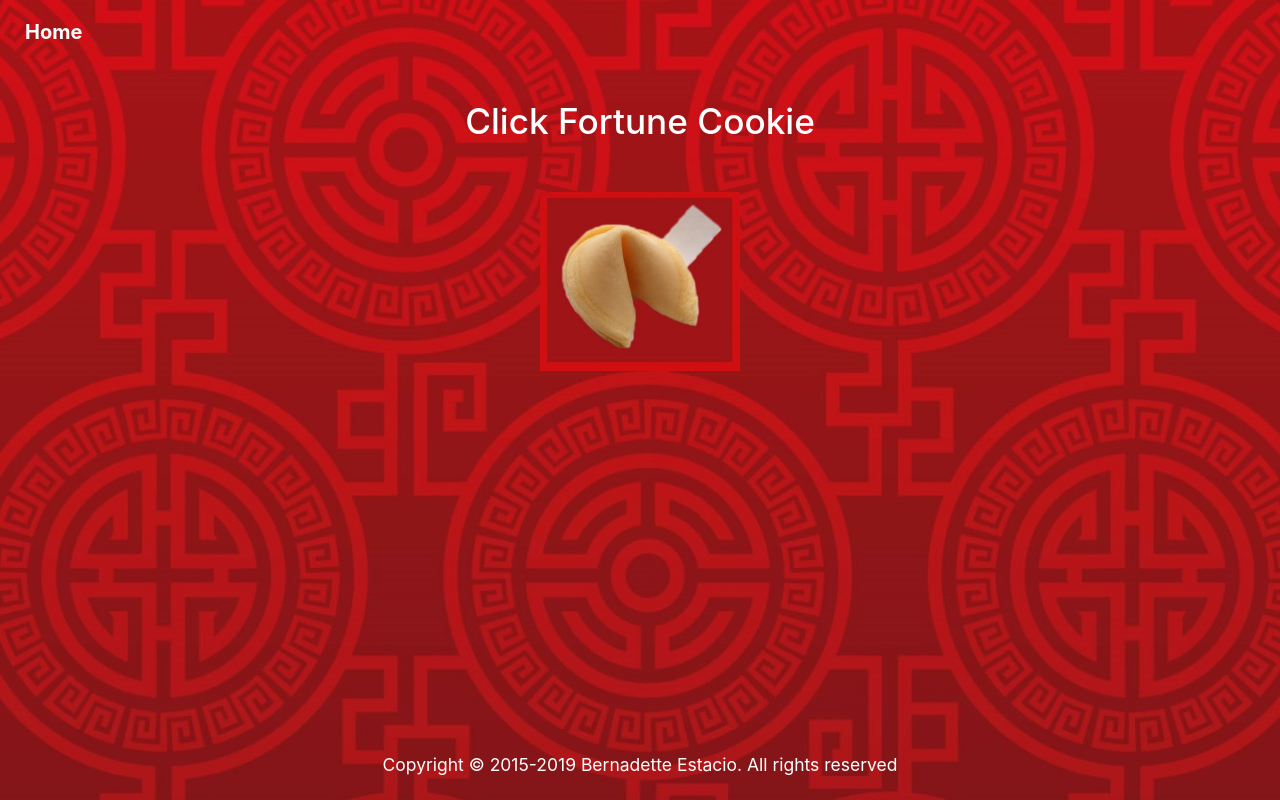
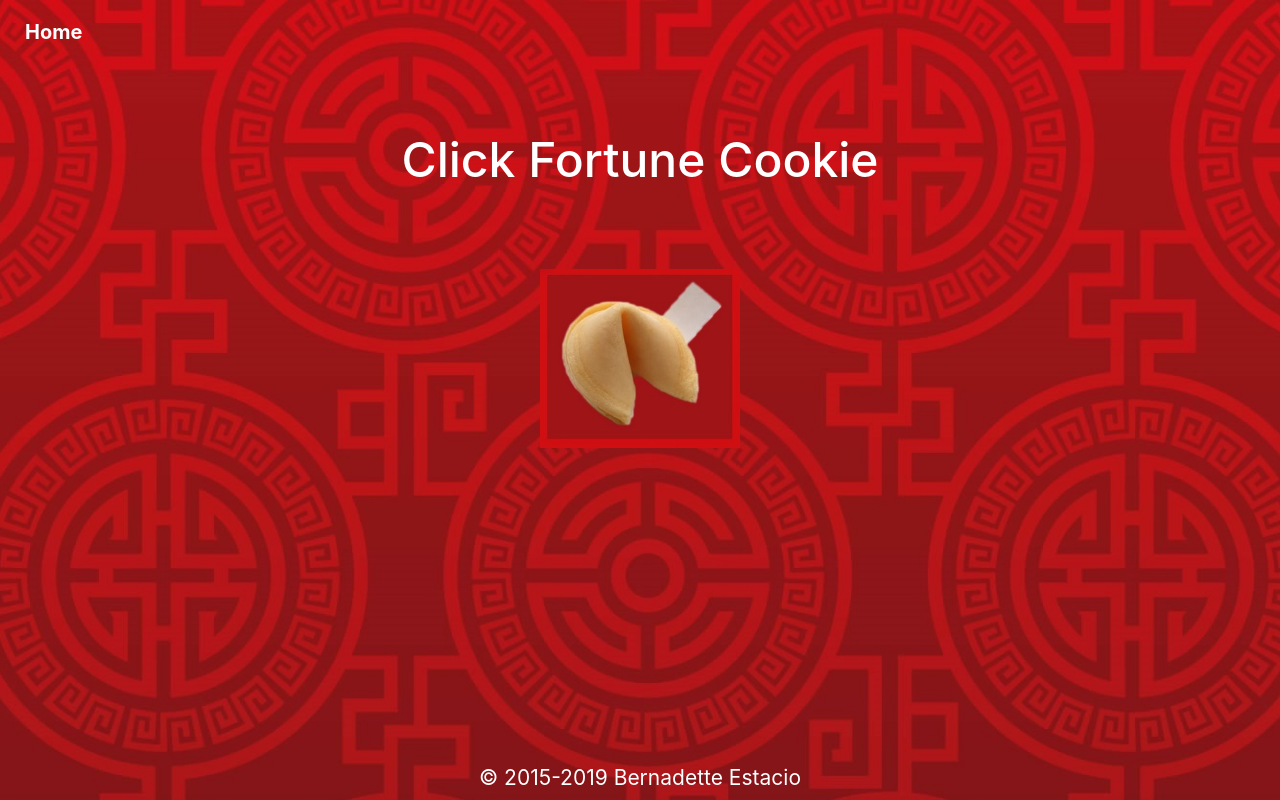
Before and after one commit to bernadette-codes/fortune-cookie-react-app, a React (Create React App) app: page / in a window 1280 px wide. Built offline with nearby package versions, Linux system fonts and the light colour scheme.

Commit message:
Updated code

```diff
--- a/src/App.js
+++ b/src/App.js
@@ -13,7 +13,7 @@ class App extends Component {
       quote: null
     });
     setTimeout(
-      function() {
+      function () {
         this.setState({
           quote: this.state.quotes[Math.floor(Math.random() * 20)]
         });
@@ -28,7 +28,7 @@ class App extends Component {
         {/* Home Link */}
         <nav>
           <a
-            href="http://bernadetteengleman.com/index.html"
+            href="https://bernadetteestacio.site/"
             target="_blank"
             rel="noopener noreferrer"
           >
@@ -39,11 +39,7 @@ class App extends Component {
         <MainContent getQuote={this.getQuote} quote={this.state.quote} />
 
         <footer>
-          <p>
-            <small>
-              Copyright © 2015-{new Date().getFullYear()} Bernadette Estacio.
-              All rights reserved
-            </small>
+          <p>© 2015-{new Date().getFullYear()} Bernadette Estacio
           </p>
         </footer>
       </div>
--- a/src/index.css
+++ b/src/index.css
@@ -32,14 +32,14 @@ main {
 }
 
 h1 {
-  font-size: 2.2em;
+  font-size: 3em;
   font-weight: 500;
-  margin-top: 50px;
+  margin-top: 10vh;
 }
 
 img {
   display: block;
-  margin: 50px auto 30px;
+  margin: 10vh auto 30px;
 }
 
 img:hover {
@@ -50,19 +50,22 @@ img:hover {
 p {
   font-size: 1.75em;
   display: block;
-  margin-left: 25px;
-  margin-right: 25px;
+  margin: 5vh 25px;
 }
 
 footer {
   position: absolute;
   left: 0;
   bottom: 0;
-  height: 40px;
+  height: 30px;
   width: 100%;
   font-size: 0.75em;
-  margin-bottom: 30px;
+  margin-bottom: 10px;
   text-align: center;
+}
+
+footer p {
+  margin: 5px;
 }
 
 @media screen and (max-width: 550px) {
```
Also changed, not shown: package.json (+14 -1 lines), 2 other files (tests, documents, lock files or other folders).
